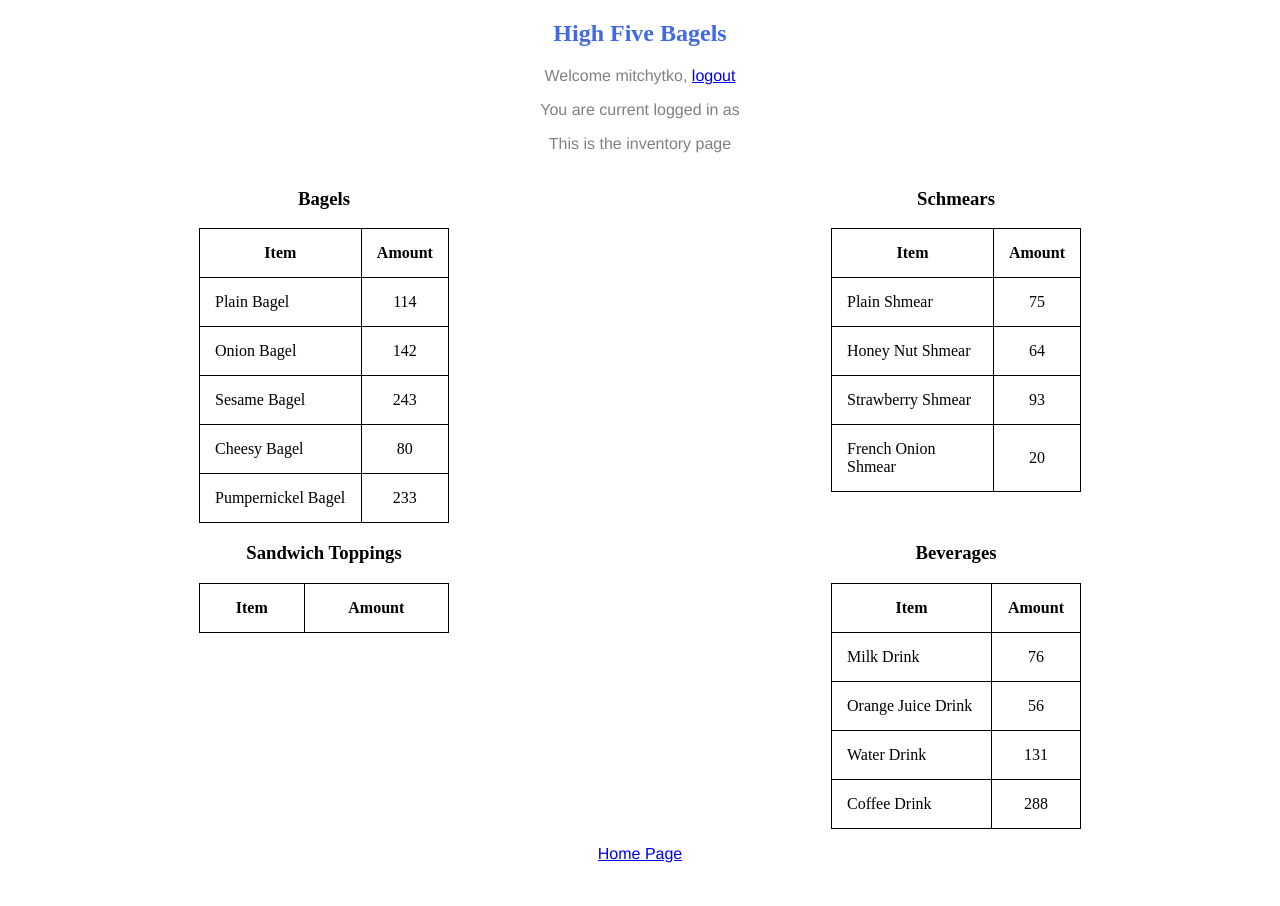
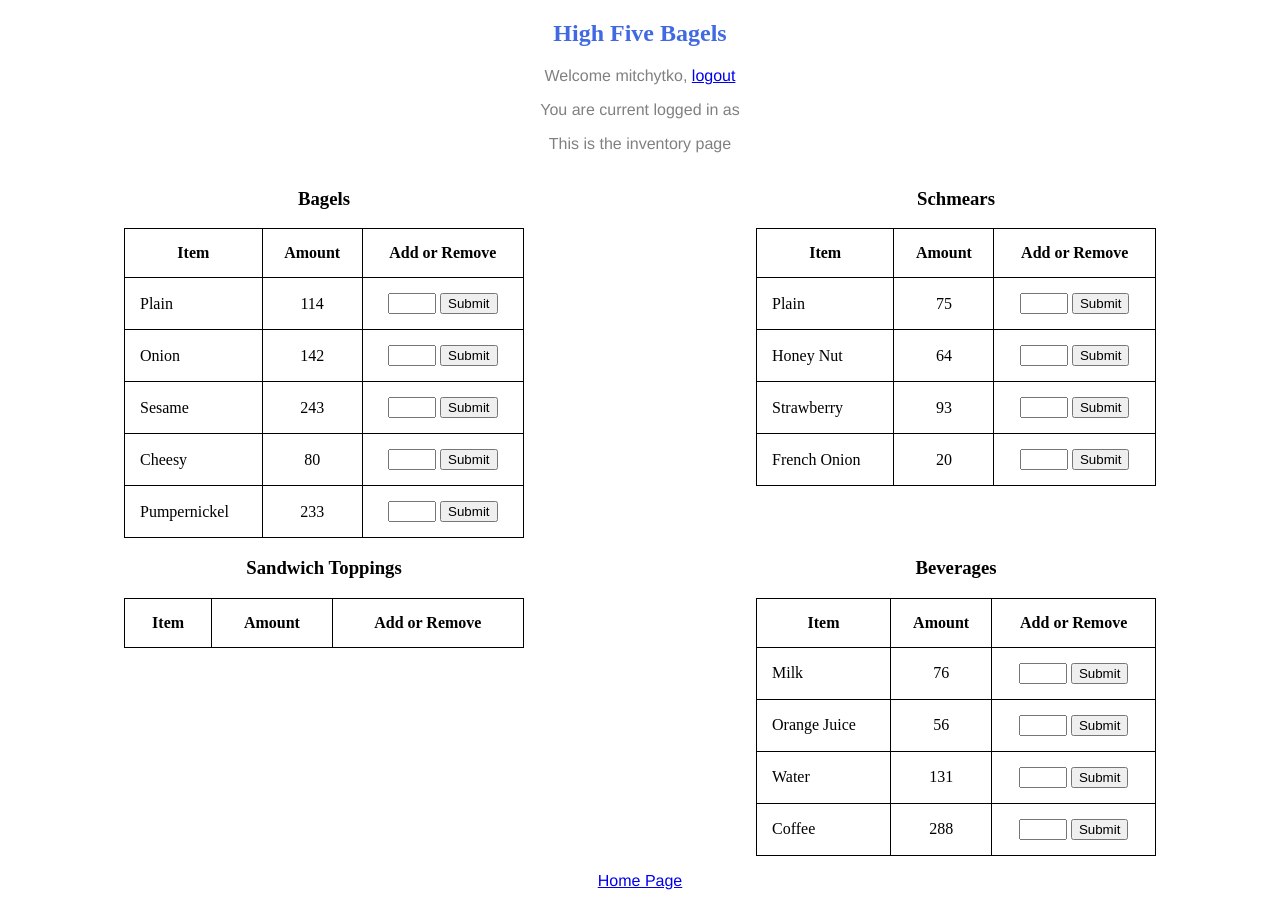
Before and after one commit to daxinator22/bagels-polfwack-tech, a Django app: page /inventory/ in a window 1280 px wide. Before the commit the page ends 863 px from the top, so only its background shows below. Run offline with Django 3.2, Linux system fonts and the light colour scheme; a user stored in the database is signed in; data comes from the database, SQL or seed files in the repository; both versions use the stored data as it was after the commit; data that the repository does not hold is empty.

Commit message:
inventory now works. Adding and removing from the inventory now works.

```diff
--- a/src/highFive/home/forms.py
+++ b/src/highFive/home/forms.py
@@ -19,3 +19,8 @@ class CheckForm(forms.Form):
 
 class addMoneyForm(forms.Form):
     amount = forms.IntegerField(max_value=1000)
+
+class InventoryForm(forms.Form):
+    item = forms.CharField(widget=forms.HiddenInput())
+    type = forms.CharField(widget=forms.HiddenInput())
+    amount = forms.IntegerField()
--- a/src/highFive/home/models.py
+++ b/src/highFive/home/models.py
@@ -13,9 +13,9 @@ class foodItem(models.Model):
     price = models.DecimalField(decimal_places=2,max_digits=10)
     def __str__(self):
         return self.sub_type
-    def addToInv(self, amount):
-        self.inv_count += amount
-    def removeFromInv(self, amount):
+    def add_to_inv(self, amount):
+        self.inv_count = self.inv_count + amount
+    def remove_from_inv(self, amount):
         self.inv_count -= amount
 
 
@@ -26,9 +26,9 @@ class Ingredients(models.Model):
     inv_count = models.IntegerField(default=0)
     def __str__(self):
         return self.type
-    def addToInv(self, amount):
+    def add_to_inv(self, amount):
         self.inv_count += amount
-    def removeFromInv(self, amount):
+    def remove_from_inv(self, amount):
         self.inv_count -= amount
 
 
--- a/src/highFive/home/static/home/style.css
+++ b/src/highFive/home/static/home/style.css
@@ -142,5 +142,5 @@ th, td {
   text-align: left;
 }
 table {
-    width: 250px;
+    width: 400px;
 }
--- a/src/highFive/home/templates/home/inventory.html
+++ b/src/highFive/home/templates/home/inventory.html
@@ -28,13 +28,24 @@
 						<tr>
 							<th>Item</th>
 							<th>Amount</th>
+                            <th>Add or Remove</th>
 						</tr>
 					</thead>
                     <tbody>
                         {% for food_item in bagel_list %}
                         <tr>
-                            <td class="left">{{ food_item.sub_type }} {{ food_item.type }}</td>
+                            <td class="left">{{ food_item.sub_type }}</td>
                             <td>{{ food_item.inv_count }}</td>
+                            <td>
+                                <form method="post">
+                                    {% csrf_token %}
+                                    <input type="hidden" name="item" value="{{ food_item.sub_type }}" />
+                                    <input type="hidden" name="type" value="{{ food_item.type }}" />
+                                    <input style="width:40px" type="number" name="amount" value="amount" required="Please add an amount" />
+                                    <button type="submit">Submit</button>
+                                </form>
+                            </td>
+
                         </tr>
                         {% endfor %}
                     </tbody>
@@ -47,13 +58,23 @@
 						<tr>
 							<th>Item</th>
 							<th>Amount</th>
+                            <th>Add or Remove</th>
 						</tr>
 					</thead>
                     <tbody>
                         {% for food_item in shmear_list %}
                         <tr>
-                            <td class="left">{{ food_item.sub_type }} {{ food_item.type }}</td>
+                            <td class="left">{{ food_item.sub_type }}</td>
                             <td>{{ food_item.inv_count }}</td>
+                            <td>
+                                <form method="post">
+                                    {% csrf_token %}
+                                    <input type="hidden" name="item" value="{{ food_item.sub_type }}" />
+                                    <input type="hidden" name="type" value="{{ food_item.type }}" />
+                                    <input style="width:40px" type="number" name="amount" value="amount" required="Please add an amount" />
+                                    <button type="submit">Submit</button>
+                                </form>
+                            </td>
                         </tr>
                         {% endfor %}
                     </tbody>
@@ -68,14 +89,24 @@
 						<tr>
 							<th>Item</th>
 							<th>Amount</th>
+                            <th>Add or Remove</th>
 						</tr>
 					</thead>
                     <tbody>
                         {% for ing_item in ing_list %}
                         <tr>
-                            <td class="left">{{ ing_item.sub_type }} {{ ing_item.type }}</td>
+                            <td class="left">{{ ing_item.sub_type }}</td>
                             <td>{{ ing_item.inv_count }}</td>
                         </tr>
+                        <td>
+                            <form method="post">
+                                {% csrf_token %}
+                                <input type="hidden" name="item" value="{{ ing_item.sub_type }}" />
+                                <input type="hidden" name="type" value="{{ ing_item.type }}" />
+                                <input style="width:40px" type="number" name="amount" value="amount" required="Please add an amount" />
+                                <button type="submit">Submit</button>
+                            </form>
+                        </td>
                         {% endfor %}
                     </tbody>
                 </table>
@@ -87,13 +118,23 @@
 						<tr>
 							<th>Item</th>
 							<th>Amount</th>
+                            <th>Add or Remove</th>
 						</tr>
 					</thead>
                     <tbody>
                         {% for food_item in drink_list %}
                         <tr>
-                            <td class="left">{{ food_item.sub_type }} {{ food_item.type }}</td>
+                            <td class="left">{{ food_item.sub_type }}</td>
                             <td>{{ food_item.inv_count }}</td>
+                            <td>
+                                <form method="post">
+                                    {% csrf_token %}
+                                    <input type="hidden" name="item" value="{{ food_item.sub_type }}" />
+                                    <input type="hidden" name="type" value="{{ food_item.type }}" />
+                                    <input style="width:40px" type="number" name="amount" value="amount" required="Please add an amount" />
+                                    <button type="submit">Submit</button>
+                                </form>
+                            </td>
                         </tr>
                         {% endfor %}
                     </tbody>
@@ -104,6 +145,5 @@
 		{% else %}
 		<p>You are not currently logged in, <a href="/accounts/login/">login here.</a>
 		{% endif %}
-
 	</body>
 </html>
--- a/src/highFive/home/views.py
+++ b/src/highFive/home/views.py
@@ -18,7 +18,8 @@ from django.contrib.auth.models import Group
 from django.urls import reverse_lazy
 from django.views import generic
 from django import forms
-from .forms import SignUpForm, CheckForm, addMoneyForm
+from .forms import SignUpForm, CheckForm, addMoneyForm, InventoryForm
+from django.contrib import messages
 
 
 
@@ -185,8 +186,18 @@ def inventory(request):
         'drink_list' : drink_list,
         'ing_list' : ing_list,
     }
+    if request.method == 'POST':
+        form = InventoryForm(request.POST)
+        if form.is_valid():
+            item = request.POST.get('item')
+            type = request.POST.get('type')
+            amount = request.POST.get('amount')
+            amount = int(amount)
+            food = foodItem.objects.get(type=type, sub_type=item)
+            food.add_to_inv(amount)
+            food.save()
+            foodItem.objects.update()
     return render(request, 'home/inventory.html', context)
-
 
 def addMoney(request):
     user = request.user
```
Also changed, not shown: src/highFive/db.sqlite3.
